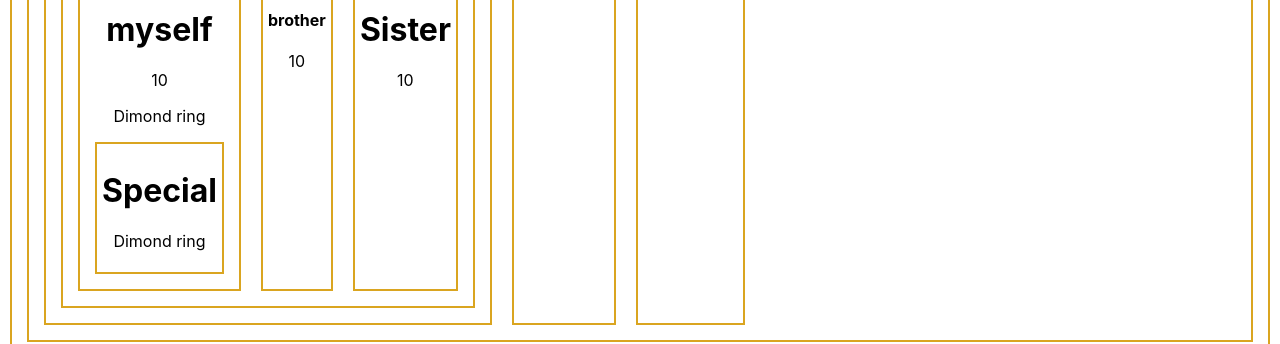
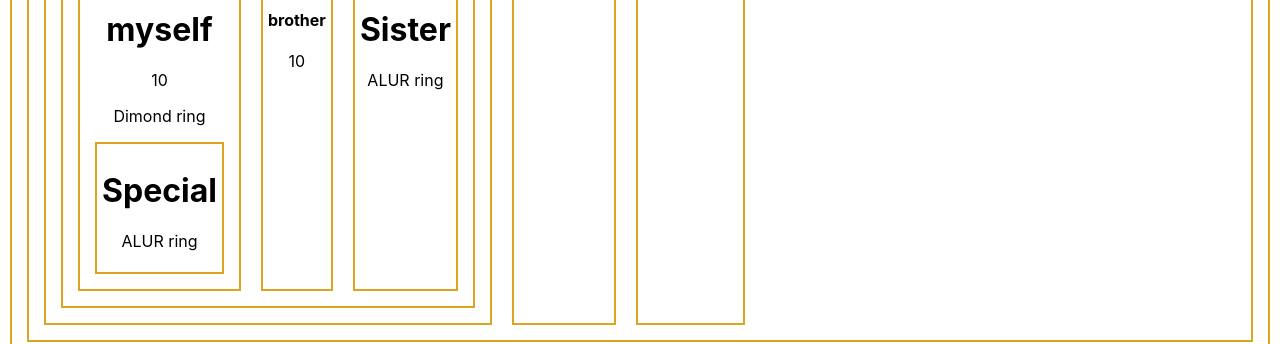
Before and after one commit to konok101/-T-shirt-Website, a React (Create React App) app: page /grandPA in a window 1280 px wide. Shown: the part 431-775 px from the top of the page. Built offline with nearby package versions, Linux system fonts and the light colour scheme.

Commit message:
use create context and data transfer without any props, createcontext, provider,use context use

```diff
--- a/src/components/Grandpa/Grandpa.js
+++ b/src/components/Grandpa/Grandpa.js
@@ -1,8 +1,10 @@
-import React, { useState } from 'react';
+import React, { createContext, useState } from 'react';
 import Aunty from '../Aunty/Aunty';
 import Father from '../Father/Father'
 import Uncle from '../Uncle/Uncle';
 import './Grandpa.css'
+
+export const ringContext =createContext('Damond')
 
 const Grandpa = () => {
 
@@ -18,7 +20,8 @@
 
     return (
 
-        <div className='grandpa' >
+      <ringContext.Provider value='ALUR ring'>
+             <div className='grandpa' >
             <h4>grandpa</h4>
             <button onClick={handleBuyAhouse}>Buy A house</button>
 
@@ -30,6 +33,7 @@
             </div>
 
         </div>
+      </ringContext.Provider>
     );
 };
 
--- a/src/components/Sister/Sister.js
+++ b/src/components/Sister/Sister.js
@@ -1,10 +1,14 @@
-import React from 'react';
+import React, { createContext, useContext } from 'react';
+import { ringContext } from '../Grandpa/Grandpa';
+
+
 
 const Sister = ({shouse}) => {
+    const ringAlu= useContext(ringContext);
     return (
         <div>
             <h1>Sister</h1>
-            <p>{shouse}</p>
+            <p>{ ringAlu}</p>
         </div>
     );
 };
--- a/src/components/Uncle/Special/Special.js
+++ b/src/components/Uncle/Special/Special.js
@@ -1,10 +1,12 @@
-import React from 'react';
+import React, { useContext } from 'react';
+import { ringContext } from '../../Grandpa/Grandpa';
 
 const Special = ({ornaments}) => {
+    const ring = useContext(ringContext);
     return (
         <div>
             <h1>Special</h1>
-            <p>{ornaments}</p>
+            <p>{ ring}</p>
         </div>
     );
 };
```
